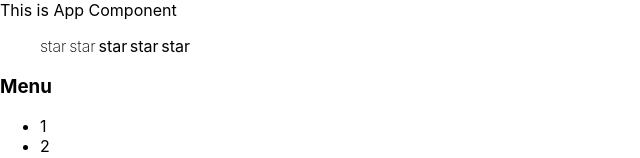
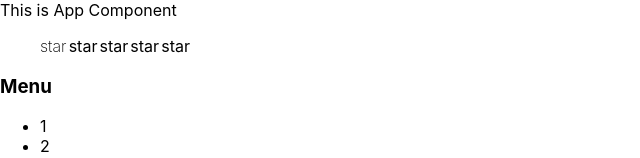
Before and after one commit to tabolo1000/reactJustEasy, a React (Create React App) app: page / in a window 1280 px wide. Shown: the top 158 px of the page, without its empty margins (0-640 px from the left). Built offline with nearby package versions, Linux system fonts and the light colour scheme.

Commit message:
change method arr on map from for

```diff
--- a/src/App.tsx
+++ b/src/App.tsx
@@ -24,7 +24,7 @@ function App() {
     return (
         <div className="App">
             <AppTitle title = "This is App Component"/>
-            <Rating value = {2}/>
+            <Rating value = {1}/>
             <Accordion title = "Menu"/>
         </div>
     );
@@ -33,13 +33,15 @@ function App() {
 export default App;
 
 let Rating:FC<RatingProps> = ({value}) => {
-    let stars = []
-    let ChangeStar = (bold: number) => {
-        return (bold <= value ) ? <Star selected = {true}/>: <Star selected = {false}/>
-    }
-    for(let i = 1; i <= 5; i++){
-        stars.push(ChangeStar(i))
-    }
+    let stars = [1,2,3,4,5].map((el, index) => {
+       return (++index <= value ) ? <Star selected = {true}/>: <Star selected = {false}/>
+    })
+    // let ChangeStar = (bold: number) => {
+    //     return (bold <= value ) ? <Star selected = {true}/>: <Star selected = {false}/>
+    // }
+    // for(let i = 1; i <= 5; i++){
+    //     stars.push(ChangeStar(i))
+    // }
   return <ul style = {RatingULStyle} >
       {stars}
   </ul>
```
